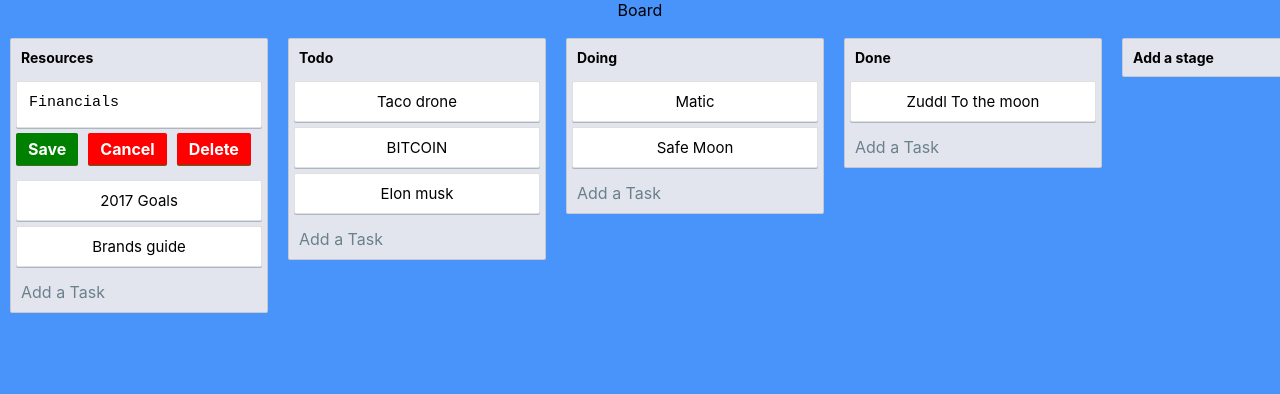
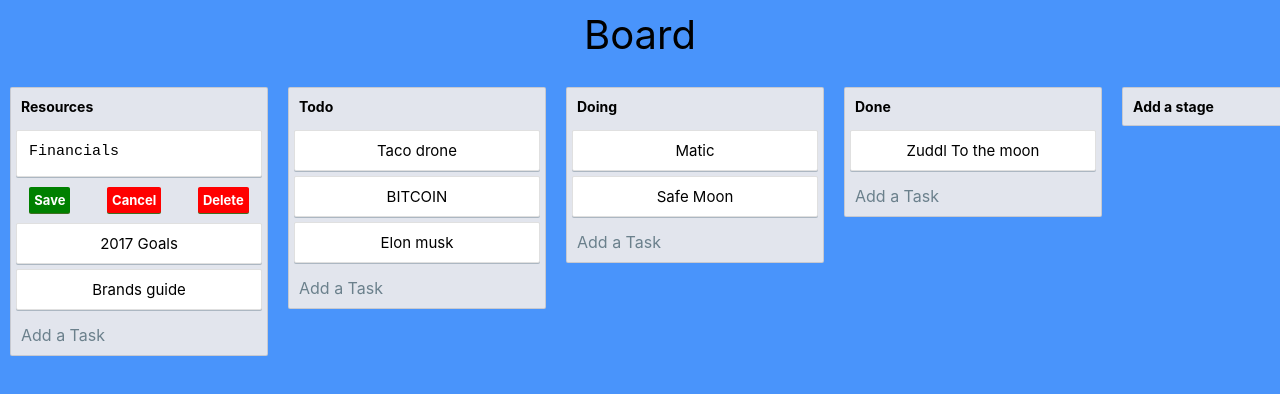
Before and after one commit to pepop99/Trello-Clone, a React (Create React App) app: page / in a window 1280 px wide. Both pictures are taken after a click on the button "Financials". Shown: the top 394 px of the page. Built offline with nearby package versions, Linux system fonts and the light colour scheme.

Commit message:
added readme

```diff
--- a/src/index.css
+++ b/src/index.css
@@ -14,9 +14,10 @@
 
 html{
   height: 100%;
-
-
   background: #4994fb;
-
-
 }
+.Header {
+  color: black;
+  padding: 10px 0;
+  font-size: 40px;
+}
--- a/src/styles/components.css
+++ b/src/styles/components.css
@@ -84,39 +84,24 @@
 
   .Edit-Buttons {
     display: flex;
+    width: 100%;
+    justify-content: space-around;
   }
 
   .Edit-Button {
     cursor: pointer;
     box-shadow: 0 1px 0 0 #3f6f21;
     width: fit-content;
-    margin: 0 5px 10px;
-    padding: 6px 12px;
+    margin-top: 5px;
+    margin-bottom: 5px;
+    padding: 5px 5px;
     border-radius: 2px;
     color: white;
     font-weight: 700;
     outline: none;
+    font-size: 13px;
   }
 
   .Edit-Button:hover {
     opacity: 0.7;
   }
-
-  .Edit-Icon {
-    cursor: pointer;
-    width: 1vw;
-    /* height: 10px; */
-    display: flex;
-    align-items: center;
-    justify-content: center;
-    border-radius: 2px;
-    margin: 1px;
-    color: rgba(0, 0, 0, 0.5);
-    background: #f5f6f7;
-    opacity: 0.9;
-  }
-
-  .Edit-Icon:hover {
-    opacity: 1;
-    background: rgba(220, 220, 220, 1);
-  }
```
Also changed, not shown: 1 other file (tests, documents, lock files or other folders).
